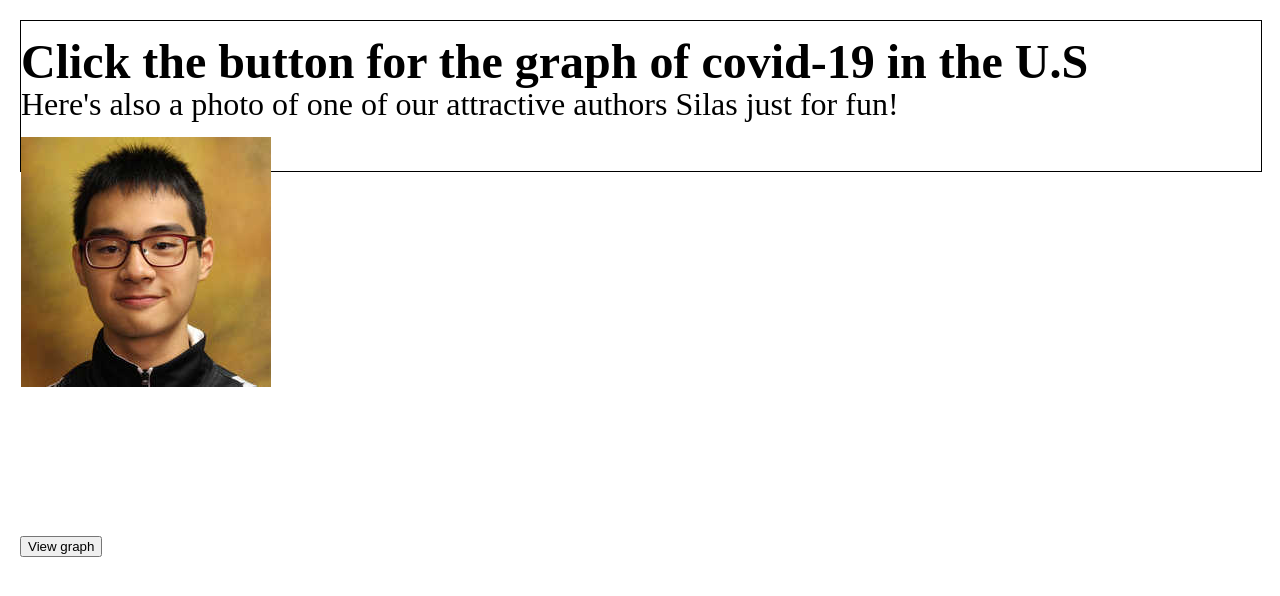
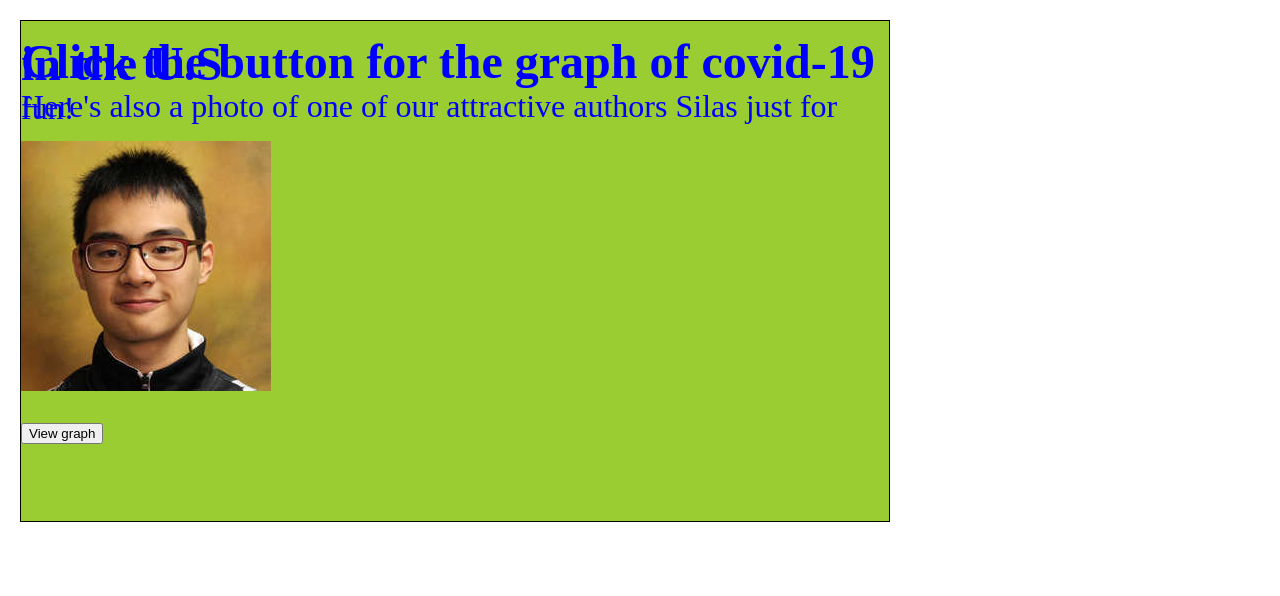
Before and after one commit to aiden200/CS257, a Flask app: page / in a window 1280 px wide. Shown: the top 596 px of the page. Run offline with Flask 2, Linux system fonts and the light colour scheme; parts of the project's set-up code (start-up, migrations or seed data) failed here and were passed over.

Commit message:
updated docs and stuff

```diff
--- a/webapp/api.py
+++ b/webapp/api.py
@@ -30,10 +30,10 @@ def get_total_cases():
 
     user_input = '%' + contain_string + '%'
     query = "\
-        SELECT DISTINCT vaccinations_in_US.state, vaccinations_in_US.vaccinations\
+        SELECT DISTINCT vaccinations_in_US.state, vaccinations_in_US.case\
         FROM vaccinations_in_US\
         WHERE vaccinations_in_US.state LIKE %s\
-        ORDER BY vaccinations_in_US.state;
+        ORDER BY vaccinations_in_US.state;\
         "
 
     cursor = getCursor(query, connection)
--- a/webapp/static/styles.css
+++ b/webapp/static/styles.css
@@ -21,12 +21,14 @@ body {
 }
 
 #top_horizontal_square {
-    width: 100%;
-    height: 30%;
+    width: 70%;
+    height: 100%;
     float:left;
     font-size: 24pt;
     border: 1px solid black;
     line-height:2px;
+    color: blue;
+    background-color: yellowgreen;
 }
 
 #horizontal_gap {
--- a/webapp/templates/index.html
+++ b/webapp/templates/index.html
@@ -19,9 +19,10 @@
                 <h2>Click the button for the graph of covid-19 in the U.S</h2>
                 <p>Here's also a photo of one of our attractive authors Silas just for fun!</p>
                 <img src="{{ url_for('static', filename='silas.jpg') }}" alt="silas photo">
+                <p><button id="total_cases_graph_button">View graph</button></p>
             </div>
         </div>
 
-        <p><button id="total_cases_graph_button">View graph</button></p>
+
     </body>
 </html>
```
